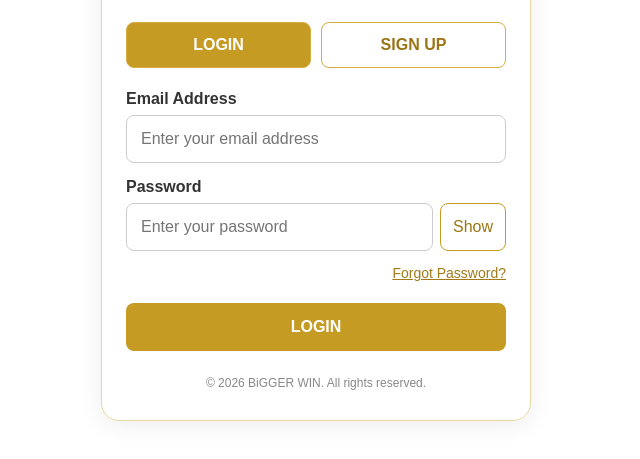
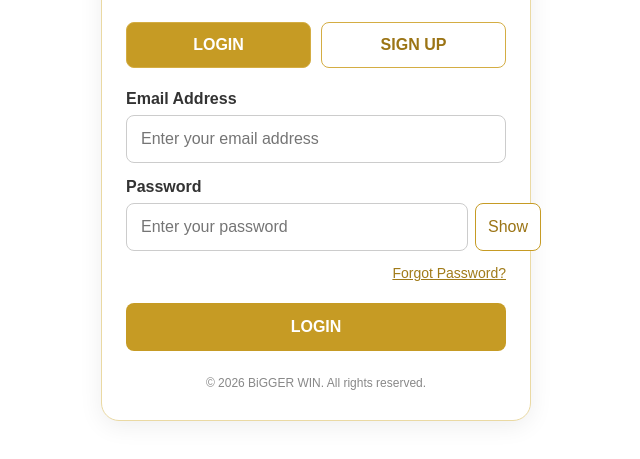
Before and after one commit to wilsonkinsley274-prog/BiGGER-WIN, a plain HTML site: page index.html in a window 1280 px wide. Shown: the part 237-696 px from the top of the page, without its empty margins (324-964 px from the left). Drawn offline with nearby package versions, Linux system fonts and the light colour scheme.

Commit message:
fixed password

```diff
--- a/index.html
+++ b/index.html
@@ -136,7 +136,7 @@ input {
 
 .password-wrap input {
   flex: 1;
-  min-width: 0;
+  min-width: 90%;
 }
 
 .password-wrap button {
```
